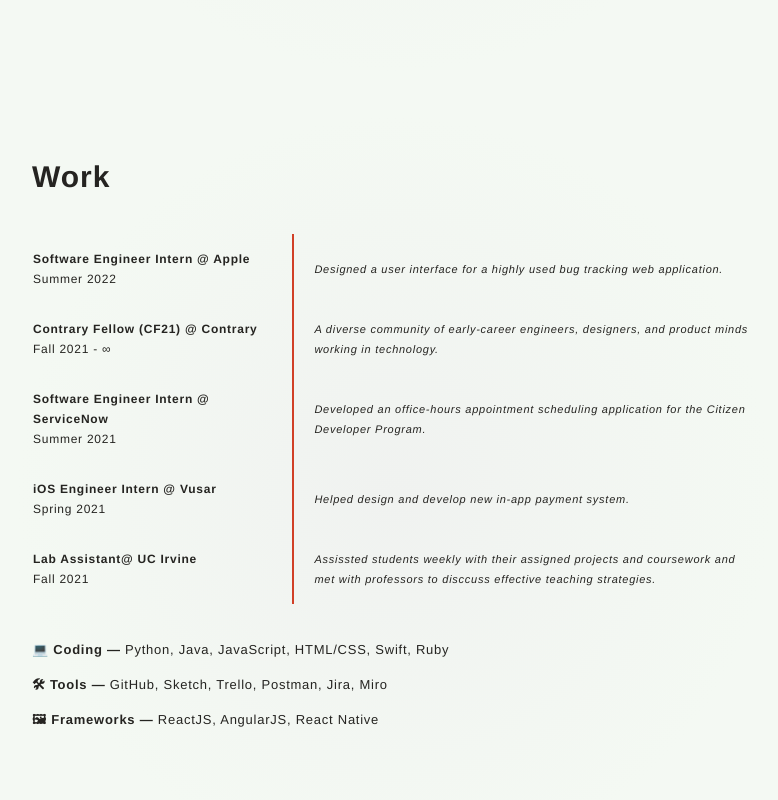
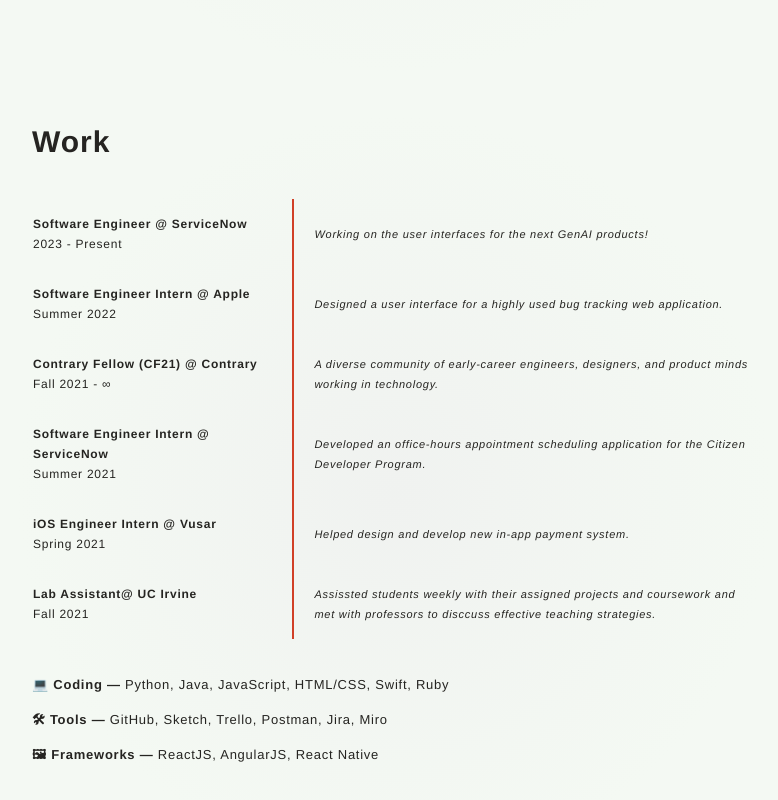
Before and after one commit to anthean/anthean.github.io, a plain HTML site: page index.html in a window 1280 px wide. Shown: the part 1506-2306 px from the top of the page, without its empty margins (245-1023 px from the left). Drawn offline with nearby package versions, Linux system fonts and the light colour scheme.

Commit message:
Update index.html
updated resume section

```diff
--- a/index.html
+++ b/index.html
@@ -80,6 +80,10 @@
 		<div id="work-text">
 		  <table data-aos="fade-up" data-aos-delay="200">
 		    <tr>
+		      <td><b>Software Engineer <br class="spacer">@ ServiceNow </b> <br> 2023 - Present </td>
+		      <td><i> Working on the user interfaces for the next GenAI products! </i></td>
+		    </tr>
+		    <tr>
 		      <td><b>Software Engineer Intern <br class="spacer">@ Apple</b> <br> Summer 2022 </td>
 		      <td><i> Designed a user interface for a highly used bug tracking web application.</i></td>
 		    </tr>
@@ -112,11 +116,7 @@
         <p></p>
         <p></p>
 
-<!--         <div id="embed">
-            <footer>
-              <iframe src="https://open.spotify.com/track/4rCuwgRRKaIiHlHDc8Bga6?si=514503402cda484d" width="100%" height="80" frameBorder="0" allowfullscreen="" allow="autoplay; clipboard-write; encrypted-media; fullscreen; picture-in-picture"></iframe>
-            </footer>
-          </div> -->
+
 	</section>
 
 
```
